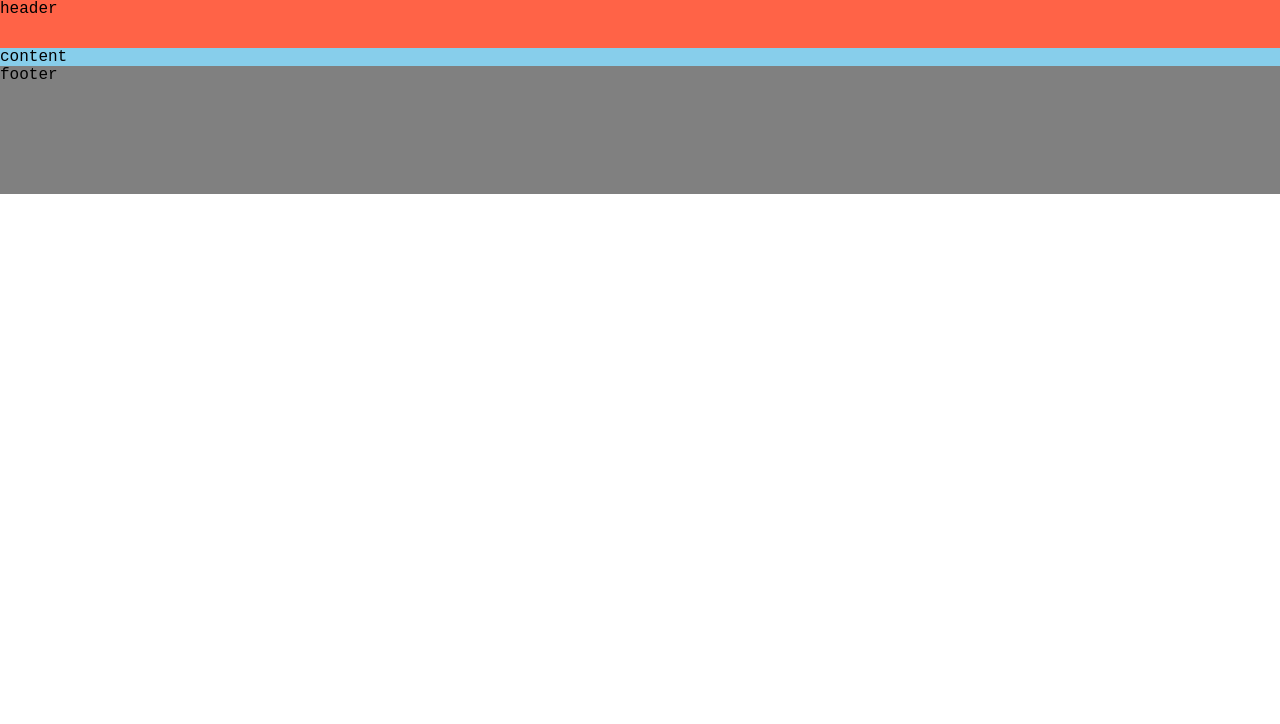
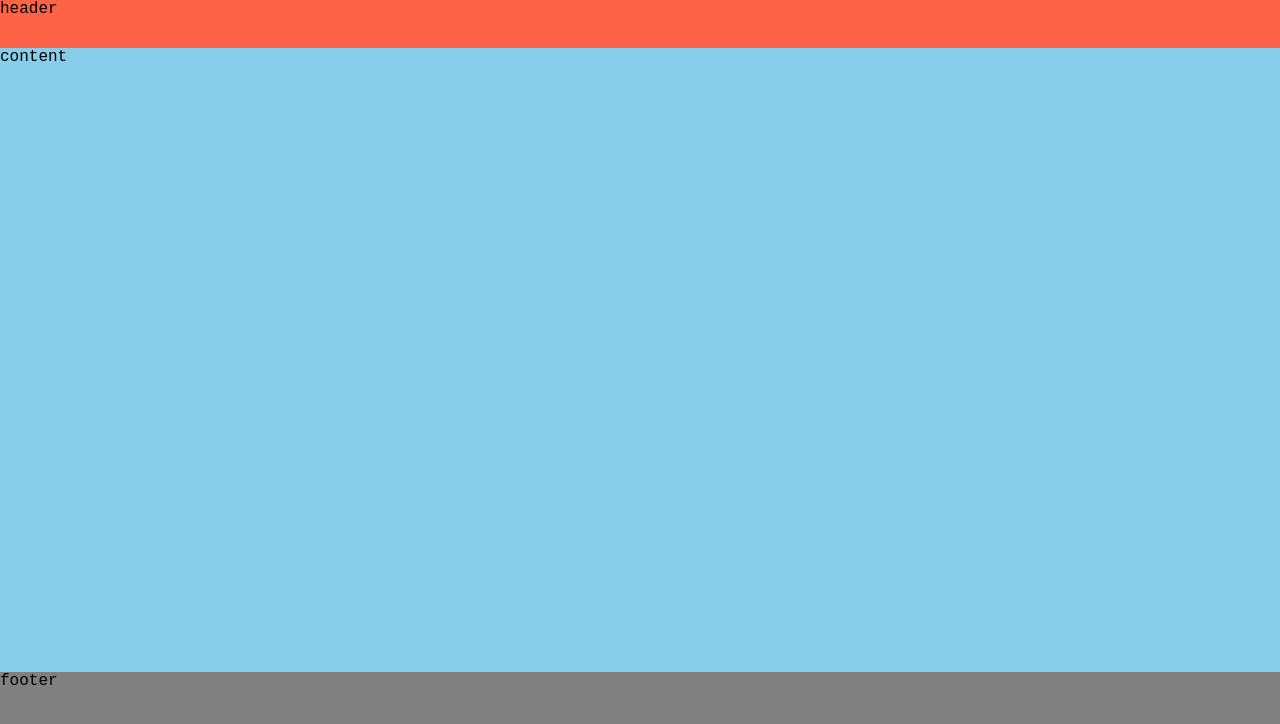
Before and after one commit to keigokudo/basic-webpage, a React (Create React App) app: page / in a window 1280 px wide. Shown: the top 724 px of the page. Built offline with nearby package versions, Linux system fonts and the light colour scheme.

Commit message:
use vh for height

```diff
--- a/src/index.css
+++ b/src/index.css
@@ -1,5 +1,10 @@
 html,
 body {
+  height: 100vh;
   margin: 0;
   font-family: 'Courier New', Courier, monospace;
 }
+
+#root {
+  height: 100vh;
+}
```
